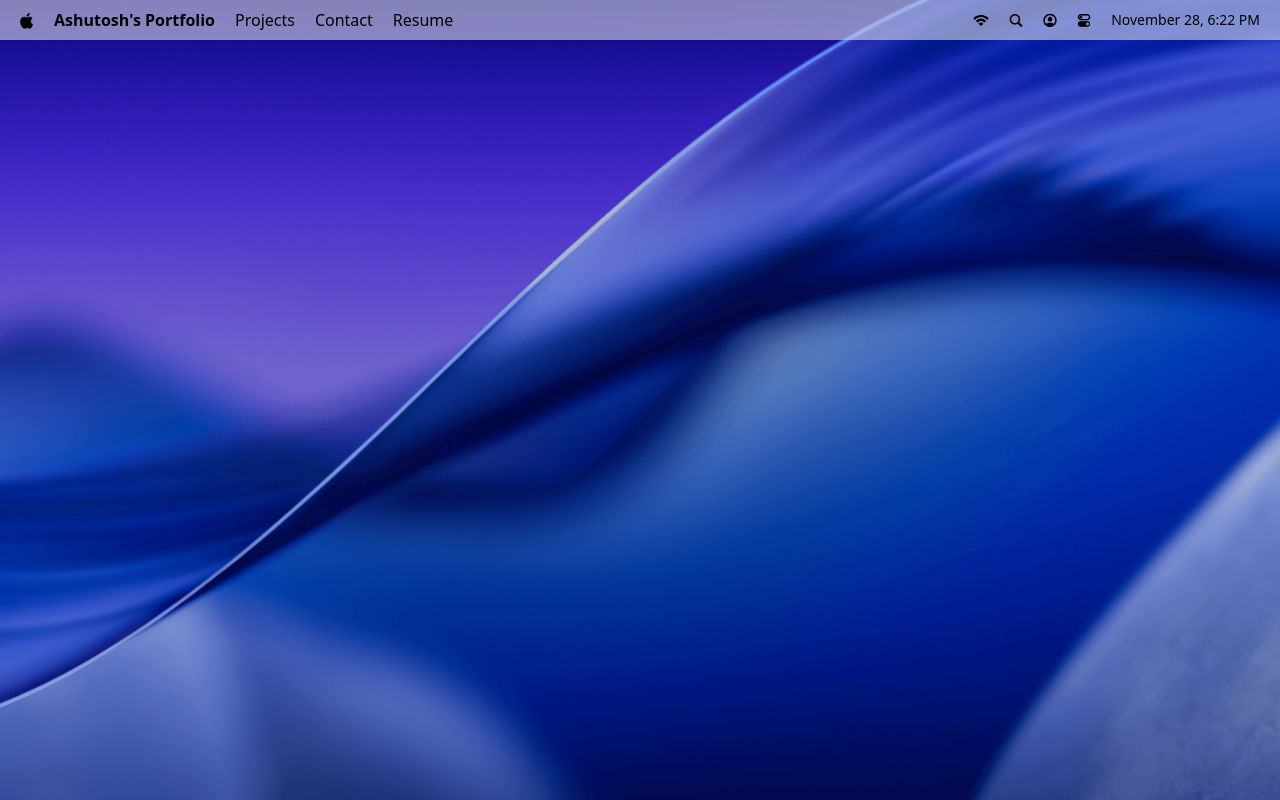
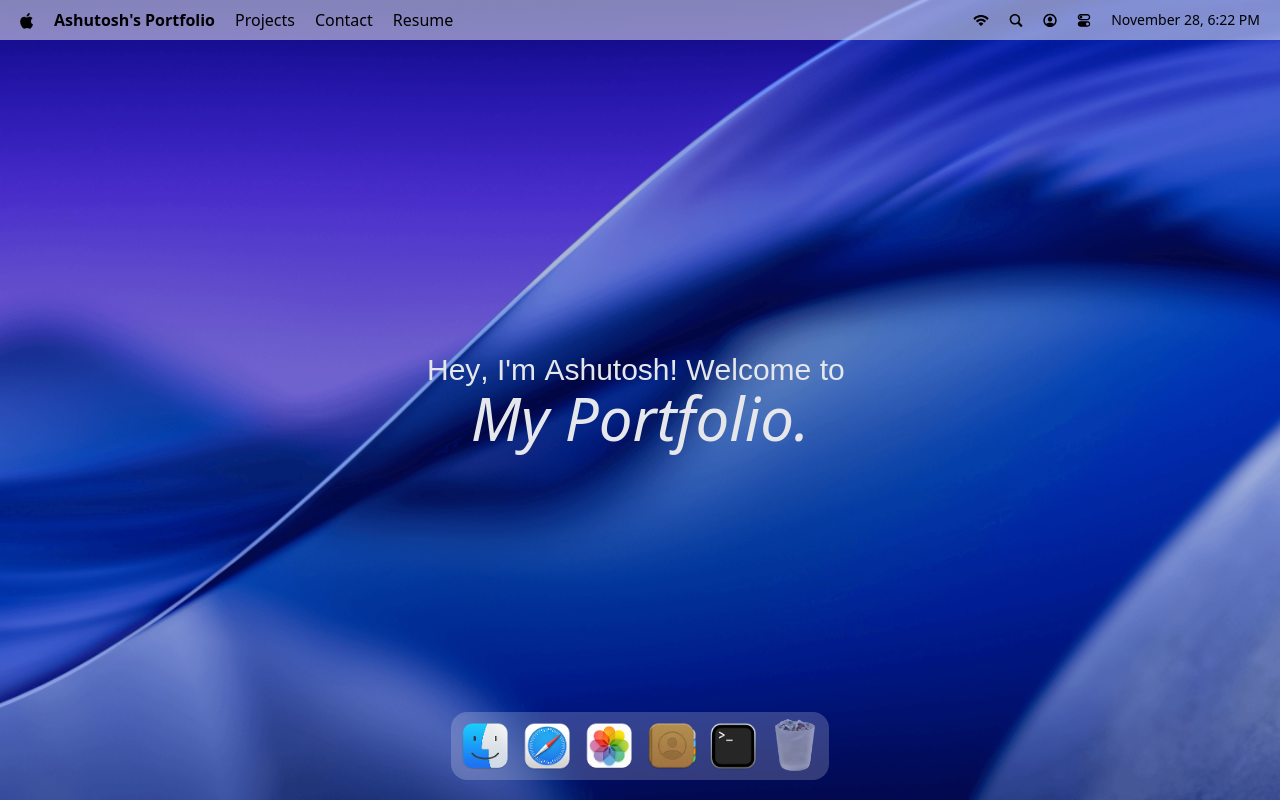
Before and after one commit to AshutoshSharma123/MY_Portfolio, a React (Vite) app: page / in a window 1280 px wide. Built offline with nearby package versions, Linux system fonts and the light colour scheme.

Commit message:
create the menubar

```diff
--- a/package.json
+++ b/package.json
@@ -10,10 +10,14 @@
     "preview": "vite preview"
   },
   "dependencies": {
+    "@gsap/react": "^2.1.2",
     "@tailwindcss/vite": "^4.1.17",
     "dayjs": "^1.11.19",
+    "gsap": "^3.13.0",
+    "lucide-react": "^0.555.0",
     "react": "^19.2.0",
     "react-dom": "^19.2.0",
+    "react-tooltip": "^5.30.0",
     "tailwindcss": "^4.1.17"
   },
   "devDependencies": {
--- a/src/App.jsx
+++ b/src/App.jsx
@@ -1,10 +1,11 @@
-import Navbar from '#components/Navbar'
-import React from 'react'
+import { Navbar,Welcome ,Dock} from "#components"
 
 const App = () => {
   return (
 <>
 <Navbar />
+<Welcome />
+<Dock />
 </>
   )
 }
--- /dev/null
+++ b/src/components/Dock.jsx
@@ -0,0 +1,190 @@
+// import { dockApps } from '#constants';
+// import { useGSAP } from '@gsap/react';
+// import React from 'react'
+// import { useRef } from 'react';
+// import { Tooltip } from 'react-tooltip';
+// const Dock = () => {
+
+
+
+//     const dockRef = useRef(null);
+
+
+// useGSAP(()=>{
+
+
+// const dock = dockRef.current;
+// if(!dock) return;
+// const icons = dock.querySelectorAll('.dock-icon');
+
+// const animateIcons =(mouseX)=>{
+//     const { left } = dock.getBoundingClientRect();
+// icons.forEach((icon)=>{
+//     const { left: iconLeft, width: iconWidth } = icon.getBoundingClientRect();
+
+// const center = iconLeft + iconWidth /2;
+// const distance = Math.abs(mouseX - center - left);
+// const scale = Math.max(1, 3 - distance /100);
+// gsap.to(icon, {
+//     scale: scale,
+//     duration: 0.3,
+//     ease: 'power2.out'
+// })
+// })
+// }
+// })
+
+
+// const handleMouseMove = (e) => {
+//     const mouseX = e.clientX;
+//     animateIcons(mouseX-left);
+// }
+
+// const resetIcons = () => {
+//             const icons = dockRef.current.querySelectorAll('.dock-icon');
+//             icons.forEach((icon) => {
+//                 gsap.to(icon, {
+//                     scale: 1,
+//                     duration: 0.3,
+//                     ease: 'power2.out'
+//                 });
+//             })
+// }
+
+//     const toogleApp = () => {
+//         console.log("Dock app clicked");
+//     }
+//   return (
+//  <section id='dock'>
+
+
+// <div ref={dockRef} className='dock-container'>
+
+
+// {dockApps.map(({ id,  name ,icon,canOpen }) => (
+//     <div key={id} className='relative flex justify-center' >
+//     <button
+//     type='button'
+//     aria-label={name}
+//     data-tooltip-id='dock-tooltip'
+//     data-tooltip-content={name}
+//     data-tooltip-delay-show={150}
+//     disabled={!canOpen}
+//             onClick={() => toogleApp({ id, name, icon, canOpen })}
+//     >
+// <img src={`/images/${icon}`}
+// loading='lazy'
+// className={`${canOpen ? "":"opacity-50 cursor-not-allowed"} dock-icon`}
+// alt={name} />
+//     </button>
+//     </div>
+// ))}
+// <Tooltip id='dock-tooltip' className='tooltip' place='top'  />
+// </div>
+
+//  </section>
+//   )
+// }
+
+// export default Dock
+
+
+import { dockApps } from '#constants';
+import { useGSAP } from '@gsap/react';
+import gsap from "gsap";
+import React, { useRef } from 'react';
+import { Tooltip } from 'react-tooltip';
+
+const Dock = () => {
+
+    const dockRef = useRef(null);
+
+    useGSAP(() => {
+
+        const dock = dockRef.current;
+        if (!dock) return;
+
+        const icons = dock.querySelectorAll(".dock-icon");
+
+        // --- FIX 1: animateIcons must be defined here AND returned outside ---
+        const animateIcons = (mouseX) => {
+            const { left: dockLeft } = dock.getBoundingClientRect();
+
+            icons.forEach((icon) => {
+                const { left: iconLeft, width: iconWidth } = icon.getBoundingClientRect();
+
+                const center = iconLeft + iconWidth / 2;
+                const distance = Math.abs(mouseX - center);
+
+                // smooth 1 → 1.3 scale falloff
+                const scale = Math.max(1, 1.3 - distance / 300);
+
+                gsap.to(icon, {
+                    scale: scale,   // ← use dynamic value
+                    duration: 0.2,
+                    ease: "power2.out"
+                });
+            });
+        };
+
+
+        const resetIcons = () => {
+            icons.forEach((icon) => {
+                gsap.to(icon, {
+                    scale: 1,
+                    duration: 0.2,
+                    ease: "power2.out"
+                });
+            });
+        };
+
+        // --- FIX 2: Add event listeners inside GSAP hook ---
+        const handleMove = (e) => {
+            animateIcons(e.clientX);
+        };
+
+        dock.addEventListener("mousemove", handleMove);
+        dock.addEventListener("mouseleave", resetIcons);
+
+        return () => {
+            dock.removeEventListener("mousemove", handleMove);
+            dock.removeEventListener("mouseleave", resetIcons);
+        };
+
+    }, []);
+
+    const toggleApp = () => {
+        console.log("Dock app clicked");
+    };
+
+    return (
+        <section id="dock">
+            <div ref={dockRef} className="dock-container">
+
+                {dockApps.map(({ id, name, icon, canOpen }) => (
+                    <div key={id} className="relative flex justify-center">
+                        <button
+                            type="button"
+                            aria-label={name}
+                            data-tooltip-id="dock-tooltip"
+                            data-tooltip-content={name}
+                            data-tooltip-delay-show={150}
+                            disabled={!canOpen}
+                            onClick={() => toggleApp({ id, name, icon, canOpen })}
+                        >
+                            <img
+                                src={`/images/${icon}`}
+                                loading="lazy"
+                                className={`${canOpen ? "" : "opacity-50 cursor-not-allowed"} dock-icon`}
+                                alt={name}
+                            />
+                        </button>
+                    </div>
+                ))}
+                <Tooltip id="dock-tooltip" className="tooltip" place="top" />
+            </div>
+        </section>
+    );
+};
+
+export default Dock;
--- /dev/null
+++ b/src/components/Welcome.jsx
@@ -0,0 +1,137 @@
+import { useGSAP } from "@gsap/react";
+import gsap from "gsap";
+import React, { useRef } from "react";
+
+const FONT_WEIGHTS = {
+    subtitle: { default: 100, min: 100, max: 400 },
+    title: { default: 400, min: 400, max: 700 },
+};
+
+const renderText = (text, className, baseWeight = 400) => {
+    return [...text].map((char, i) => (
+        <span
+            key={i}
+            className={`${className} variable-letter`}
+            style={{ "--wght": baseWeight }}
+        >
+            {char === " " ? "\u00A0" : char}
+        </span>
+    ));
+};
+
+const setupTextHover = (container, type) => {
+    if (!container) return;
+
+    const letters = [...container.querySelectorAll("span")];
+    const { min, max, default: base } = FONT_WEIGHTS[type];
+
+    letters.forEach((l) => l.style.setProperty("--wght", base));
+
+    const setters = letters.map((el) => gsap.quickSetter(el, "--wght"));
+
+    const handleMouseMove = (e) => {
+        const { left } = container.getBoundingClientRect();
+        const mouseX = e.clientX - left;
+
+        letters.forEach((letter, i) => {
+            const { left: l, width: w } = letter.getBoundingClientRect();
+            const center = l + w / 2;
+            const distance = Math.abs(mouseX - center);
+
+            const rippleDelay = distance / 600;
+            const intensity = Math.exp(-(distance ** 2) / 1500);
+            const targetWeight = min + (max - min) * intensity;
+
+            gsap.delayedCall(rippleDelay, () => {
+                setters[i](targetWeight);
+
+                if (intensity > 0.05) {
+                    gsap.to(letter, {
+                        textShadow: "0 0 12px rgba(255,255,255,0.7)",
+                        duration: 0.3,
+                    });
+                } else {
+                    gsap.to(letter, {
+                        textShadow: "none",
+                        duration: 0.3,
+                    });
+                }
+            });
+        });
+    };
+
+    const resetEffects = () => {
+        letters.forEach((letter, i) => {
+            gsap.to(letter, {
+                "--wght": base,
+                textShadow: "none",
+                duration: 0.4,
+            });
+        });
+    };
+
+    container.addEventListener("mousemove", handleMouseMove);
+    container.addEventListener("mouseleave", resetEffects);
+};
+
+const Welcome = () => {
+    const titleRef = useRef(null);
+    const subtitleRef = useRef(null);
+
+    useGSAP(() => {
+        setupTextHover(titleRef.current, "title");
+        setupTextHover(subtitleRef.current, "subtitle");
+    }, []);
+
+    return (
+        <>
+            {/* Embedded CSS */}
+            <style>
+                {`
+                :root {
+                    --wght: 400;
+                }
+
+                .variable-letter {
+                    font-variation-settings: "wght" var(--wght);
+                    display: inline-block;
+                    transition: text-shadow 0.15s ease;
+                    will-change: font-variation-settings, text-shadow;
+                }
+
+                .glow {
+                    text-shadow: 0px 0px 12px rgba(255,255,255,0.7);
+                }
+
+                #welcome {
+                    padding: 40px;
+                }
+
+                .small-screen {
+                    margin-top: 20px;
+                }
+            `}
+            </style>
+
+            <section id="welcome">
+                <p ref={subtitleRef}>
+                    {renderText(
+                        "Hey, I'm Ashutosh! Welcome to ",
+                        "text-3xl font-georama",
+                        100
+                    )}
+                </p>
+
+                <h1 ref={titleRef}>
+                    {renderText("My Portfolio.", "text-6xl italic", 400)}
+                </h1>
+
+                <div className="small-screen">
+                    <p>This portfolio is for desktop and tablets only</p>
+                </div>
+            </section>
+        </>
+    );
+};
+
+export default Welcome;
--- /dev/null
+++ b/src/components/index.js
@@ -0,0 +1,5 @@
+
+import Navbar from "./Navbar";
+import Welcome from "./Welcome";
+import Dock from "./Dock";
+export { Navbar, Welcome, Dock };
```
Also changed, not shown: src/index.css (line endings or trailing spaces), 1 other file (tests, documents, lock files or other folders).
